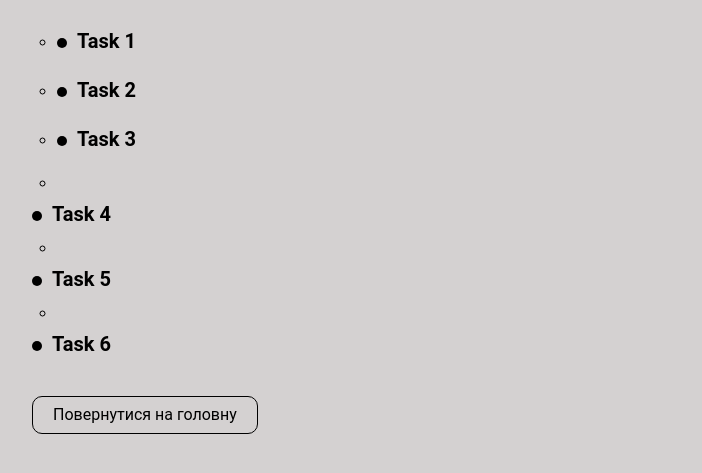
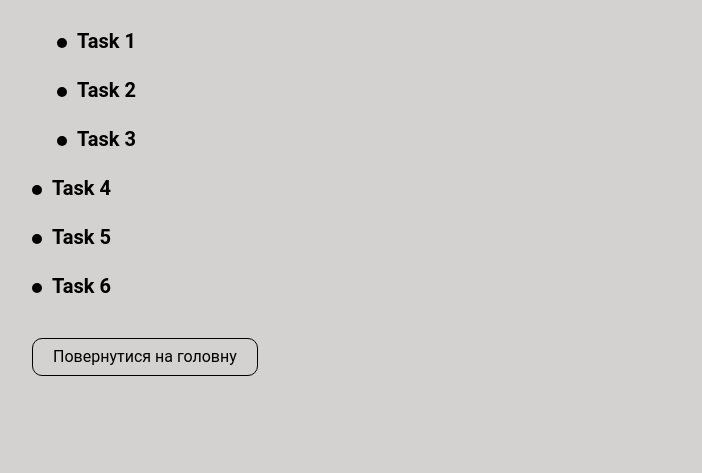
Before and after one commit to Maksemys/JavaScript, a plain HTML site: page lesson_12/index.html in a window 1280 px wide. Shown: the part 129-602 px from the top of the page, without its empty margins (43-745 px from the left). Drawn offline with Linux system fonts and the light colour scheme.

Commit message:
Update index.html

```diff
--- a/lesson_12/index.html
+++ b/lesson_12/index.html
@@ -7,7 +7,7 @@
 	<title>lesson 12</title>
 	<style>
 		ul li {
-			list-style: circle;
+/* 			list-style: circle; */
 			margin-inline-start: 25px;
 		}
 		li:not(:last-child) {
```
